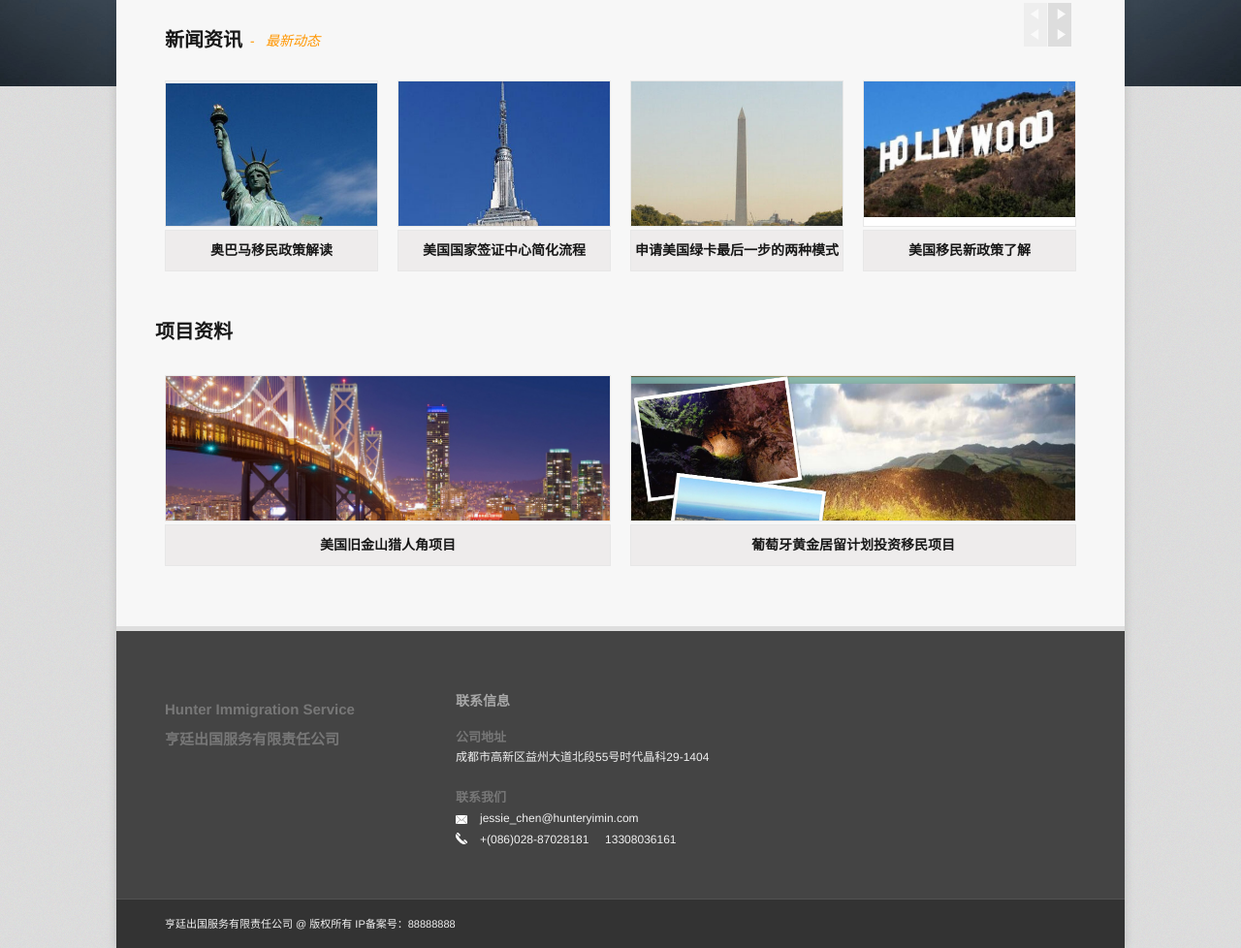
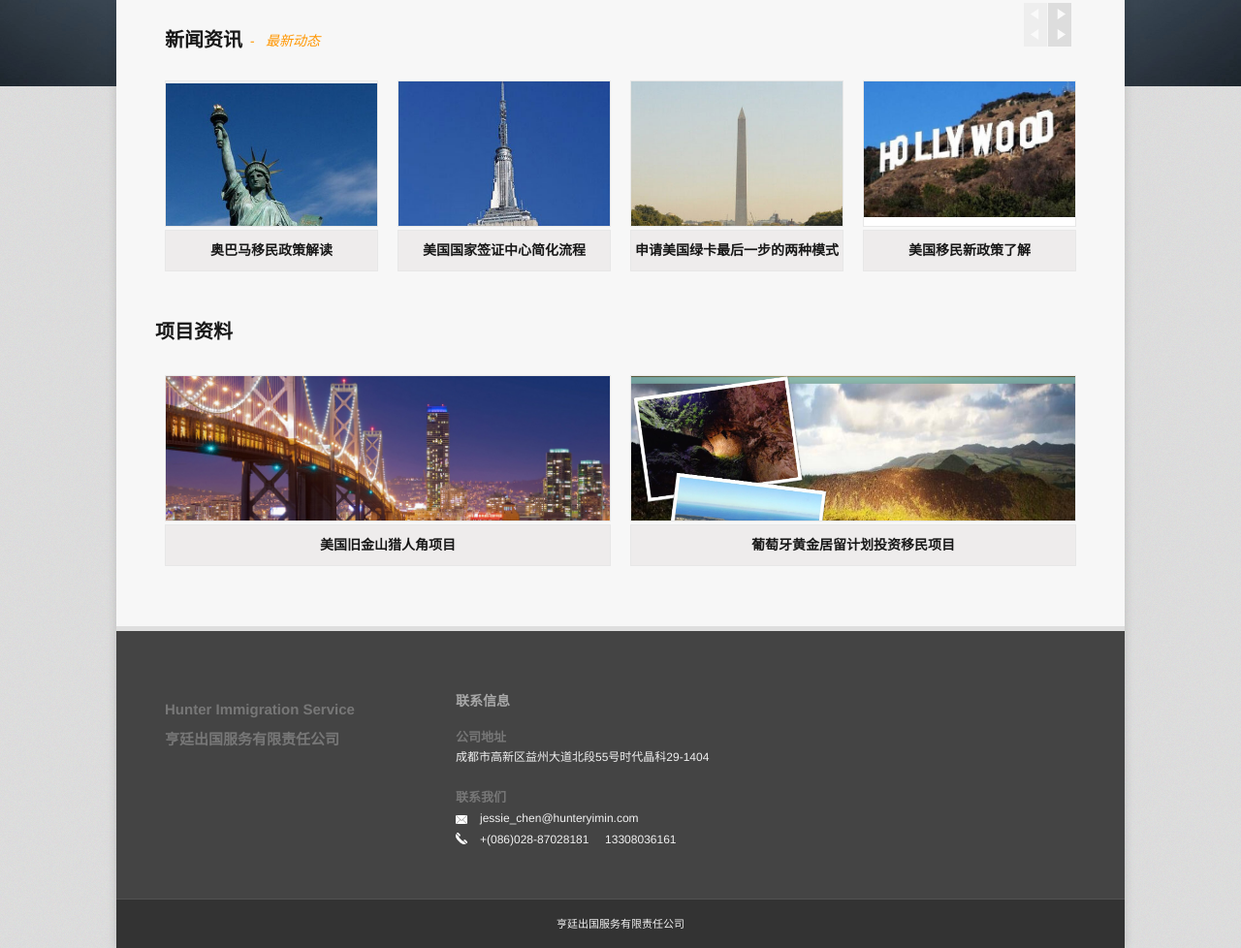
Before and after one commit to xiaomo10621/xiaomo10621.github.io, a plain HTML site: page index.html in a window 1280 px wide. Shown: the part 711-1689 px from the top of the page at 97% size. Drawn offline with Linux system fonts and the light colour scheme.

Commit message:
remove IP备案， change pdf

```diff
--- a/css/style.css
+++ b/css/style.css
@@ -1585,7 +1585,7 @@ box-shadow:         0px 6px 9px rgba(50, 50, 50, 0.75);
 .power_bt {color:#f1f1f1;  }
 .power_bt a {text-decoration: none;}
 .power_bt a:hover {color:#ff9600 !important;}
-.subfooter {color: #494949; font-size: 11px; line-height: 50px;}
+.subfooter {color: #494949; font-size: 11px; line-height: 50px; text-align:center;}
 .subfooter a, .subfooter a:visited { color: #f1f1f1; }
 .subfooter .footer_nav { text-align: right; float: right;color:#f1f1f1 !important; }
 .subfooter .footer_nav a {text-decoration:none !important;}
--- a/index.html
+++ b/index.html
@@ -485,9 +485,9 @@
                 <div id="subfooter_wrapper">
                     <div class="container">
                         <div class="subfooter">
-                            <div class="eight columns power_bt">
-                                亨廷出国服务有限责任公司 @ 版权所有 IP备案号：88888888
-                            </div>
+                            <span class="power_bt">
+                                亨廷出国服务有限责任公司
+                            </span>
                         </div>
                     </div>
                 </div>
```
Also changed, not shown: 3gfund.html (+3 -3 lines), about.html (+3 -3 lines), contact.html (+3 -3 lines), news.html (+3 -3 lines), news1.html (+3 -3 lines), news2.html (+3 -3 lines), news3.html (+3 -3 lines), news4.html (+3 -3 lines), news5.html (+3 -3 lines), portfolio.html (+3 -3 lines), portugal.html (+3 -3 lines), qa.html (+3 -3 lines), service.html (+3 -3 lines).
